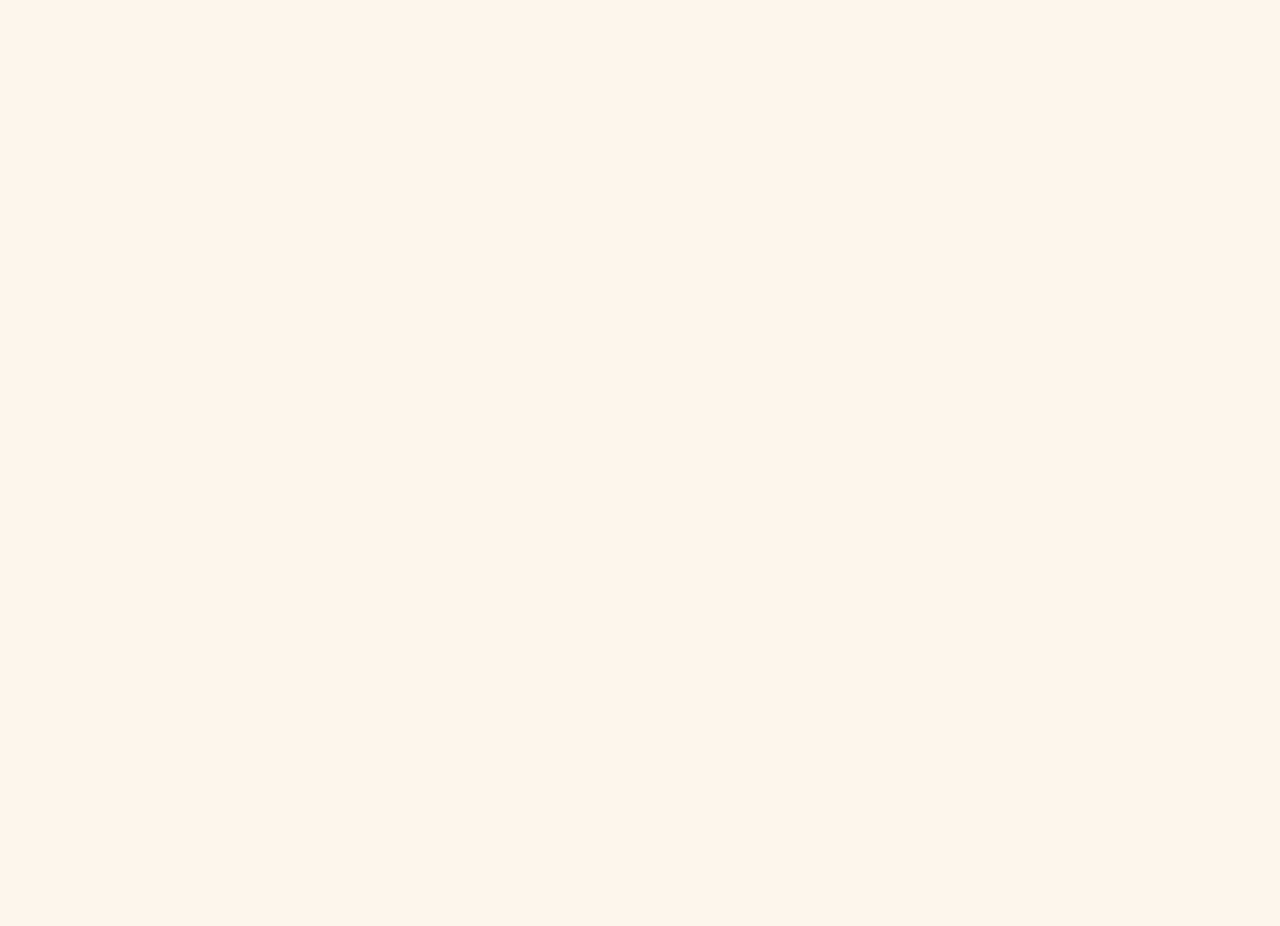
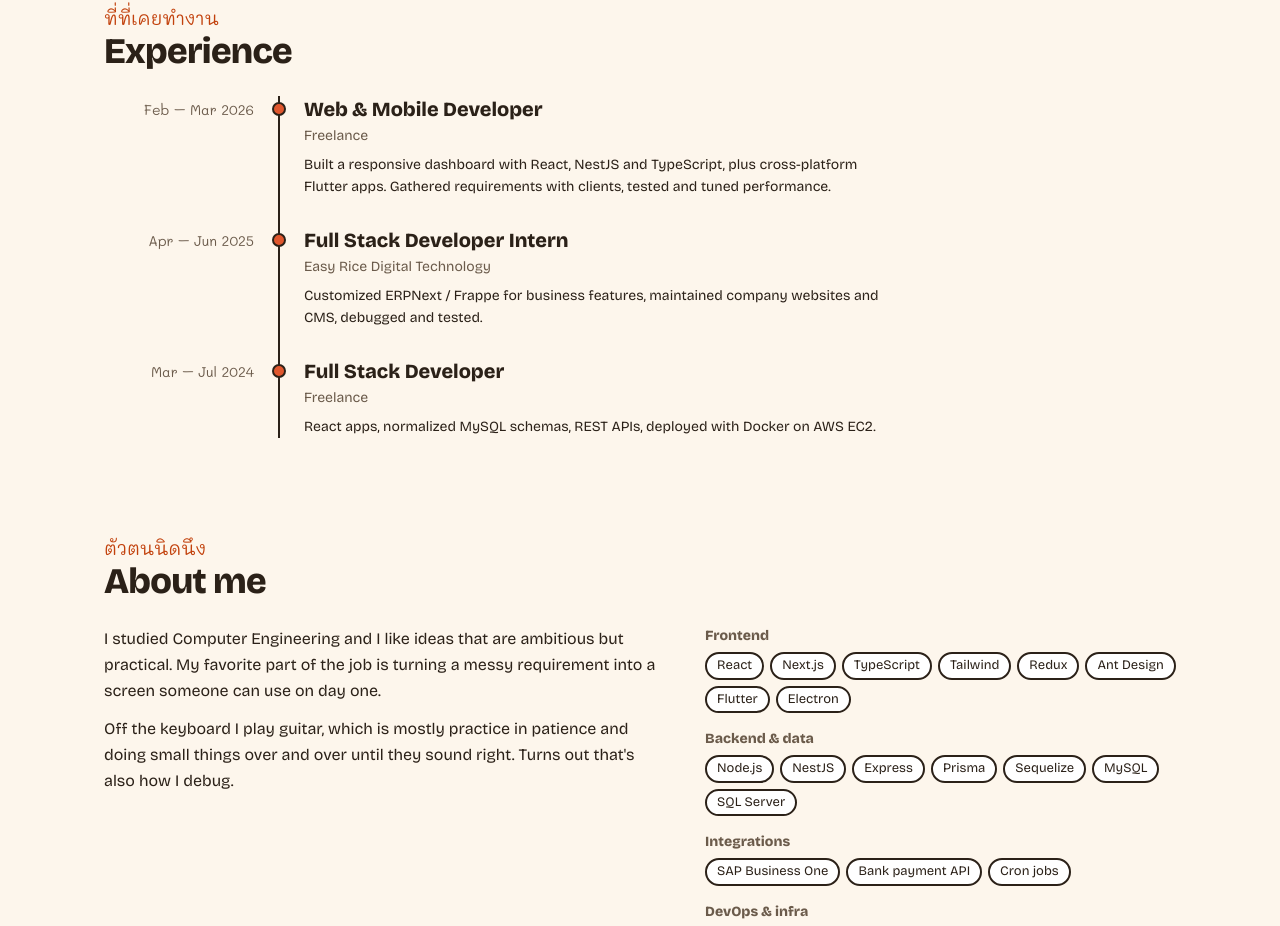
Before and after one commit to R3SONANC3/Portfolio, a Next.js app: page / in a window 1280 px wide. Shown: the part 2055-2981 px from the top of the page. Before the commit the page ends 2080 px from the top, so only its background shows below. Built offline with nearby package versions, Linux system fonts and the light colour scheme; a web font is replaced by a local one.

Commit message:
feat: experience timeline and about section
Co-Authored-By: Claude Opus 5.5 <noreply@anthropic.com>

```diff
--- a/src/app/page.tsx
+++ b/src/app/page.tsx
@@ -1,11 +1,15 @@
 import Hero from '@/components/sections/Hero'
 import Work from '@/components/sections/Work'
+import Experience from '@/components/sections/Experience'
+import About from '@/components/sections/About'
 
 export default function Home() {
   return (
     <main id="home">
       <Hero />
       <Work />
+      <Experience />
+      <About />
     </main>
   )
 }
--- /dev/null
+++ b/src/components/sections/About.tsx
@@ -0,0 +1,43 @@
+'use client'
+
+import { useLanguage } from '@/components/LanguageProvider'
+import { content } from '@/data/content'
+
+export default function About() {
+  const { language } = useLanguage()
+  const t = content[language].about
+
+  return (
+    <section id="about" className="mx-auto max-w-6xl scroll-mt-20 px-5 py-12 md:px-10">
+      <p className="font-hand text-lg text-orange-deep">{t.kicker}</p>
+      <h2 className="mb-6 text-3xl font-extrabold tracking-[-0.02em] md:text-4xl">{t.title}</h2>
+      <div className="grid gap-8 md:grid-cols-[1.2fr_1fr] md:gap-9">
+        <div className="min-w-0 space-y-3">
+          {t.body.map((para) => (
+            <p key={para} className="leading-relaxed">
+              {para}
+            </p>
+          ))}
+        </div>
+        <div className="min-w-0">
+          {t.groups.map((g) => (
+            <div key={g.name} className="mb-4">
+              <h3 className="mb-1.5 text-sm font-bold text-muted">{g.name}</h3>
+              <ul className="flex flex-wrap gap-1.5">
+                {g.items.map((item) => (
+                  <li key={item} className="rounded-full border-2 border-ink bg-white px-2.5 py-0.5 text-[13px]">
+                    {item}
+                  </li>
+                ))}
+              </ul>
+            </div>
+          ))}
+          <div className="mt-6 -rotate-1 rounded-2xl border-2 border-ink bg-sun px-4 py-3 text-sm">
+            <b>{t.degree}</b>
+            <p className="font-hand">{t.languages}</p>
+          </div>
+        </div>
+      </div>
+    </section>
+  )
+}
--- /dev/null
+++ b/src/components/sections/Experience.tsx
@@ -0,0 +1,33 @@
+'use client'
+
+import { useLanguage } from '@/components/LanguageProvider'
+import { content } from '@/data/content'
+import { experience } from '@/data/experience'
+
+export default function Experience() {
+  const { language } = useLanguage()
+  const t = content[language].experience
+  const th = language === 'th'
+
+  return (
+    <section id="experience" className="mx-auto max-w-6xl scroll-mt-20 px-5 py-12 md:px-10">
+      <p className="font-hand text-lg text-orange-deep">{t.kicker}</p>
+      <h2 className="mb-6 text-3xl font-extrabold tracking-[-0.02em] md:text-4xl">{t.title}</h2>
+      <ol className="mt-5">
+        {experience.map((job) => (
+          <li key={job.id} className="group md:grid md:grid-cols-[150px_1fr] md:gap-x-6">
+            <p className="min-w-0 pb-1 pl-6 pt-1 font-hand text-sm text-muted md:p-0 md:pt-1 md:text-right">
+              <time>{job.shortDuration}</time>
+            </p>
+            <div className="relative min-w-0 border-l-2 border-ink pb-7 pl-6 group-last:pb-0">
+              <span aria-hidden className="absolute -left-2 top-1.5 size-3.5 rounded-full border-2 border-ink bg-orange" />
+              <h3 className="text-xl font-extrabold leading-snug">{job.title}</h3>
+              <p className="mb-2 mt-0.5 text-sm text-muted">{job.shortCompany}</p>
+              <p className="max-w-xl text-sm leading-relaxed">{th ? job.summaryTh : job.summary}</p>
+            </div>
+          </li>
+        ))}
+      </ol>
+    </section>
+  )
+}
--- a/src/data/content.ts
+++ b/src/data/content.ts
@@ -27,9 +27,28 @@ const en = {
     archAlt:
       'Architecture: the POS desktop app (Electron) and the Admin web app (Next.js) talk to the API (Node/Express), which stores data in SQL Server and integrates with SAP Business One and the bank API.',
   },
-  experience: {},
+  experience: { kicker: 'ที่ที่เคยทำงาน', title: 'Experience' },
   notes: {},
-  about: {},
+  about: {
+    kicker: 'ตัวตนนิดนึง',
+    title: 'About me',
+    // TODO(Jeerapat): replace with your own words
+    body: [
+      'I studied Computer Engineering and I like ideas that are ambitious but practical. My favorite part of the job is turning a messy requirement into a screen someone can use on day one.',
+      "Off the keyboard I play guitar, which is mostly practice in patience and doing small things over and over until they sound right. Turns out that's also how I debug.",
+    ],
+    groups: [
+      { name: 'Frontend', items: ['React', 'Next.js', 'TypeScript', 'Tailwind', 'Redux', 'Ant Design', 'Flutter', 'Electron'] },
+      { name: 'Backend & data', items: ['Node.js', 'NestJS', 'Express', 'Prisma', 'Sequelize', 'MySQL', 'SQL Server'] },
+      { name: 'Integrations', items: ['SAP Business One', 'Bank payment API', 'Cron jobs'] },
+      {
+        name: 'DevOps & infra',
+        items: ['Docker', 'Docker Compose', 'Harbor', 'Traefik v3', 'HTTPS / certificates', 'Linux troubleshooting', 'Jenkins', 'AWS EC2', 'Vercel', 'Git'],
+      },
+    ],
+    degree: 'B.Eng. Computer Engineering',
+    languages: 'Thai (native) · English',
+  },
   contact: {},
   footer: { madeIn: 'made in Phrae' },
   errors: {},
@@ -64,9 +83,25 @@ const th: Copy = {
     archAlt:
       'โครงสร้างระบบ: แอป POS บนเดสก์ท็อป (Electron) และเว็บ Admin (Next.js) เชื่อมกับ API (Node/Express) ซึ่งเก็บข้อมูลใน SQL Server และเชื่อมต่อกับ SAP Business One และ API ของธนาคาร',
   },
-  experience: {},
+  experience: { kicker: "where I've worked", title: 'ประสบการณ์ทำงาน' },
   notes: {},
-  about: {},
+  about: {
+    kicker: 'a bit about me',
+    title: 'เกี่ยวกับผม',
+    // TODO(Jeerapat): replace with your own words
+    body: [
+      'ผมเรียนวิศวกรรมคอมพิวเตอร์ และชอบไอเดียที่ทะเยอทะยานแต่ทำได้จริง ส่วนที่ชอบที่สุดของงานคือการเปลี่ยนความต้องการที่ยังสะเปะสะปะให้เป็นหน้าจอที่คนใช้งานได้ตั้งแต่วันแรก',
+      'นอกเวลางานผมเล่นกีตาร์ ซึ่งส่วนใหญ่คือการฝึกความอดทน ทำเรื่องเล็ก ๆ ซ้ำแล้วซ้ำอีกจนเสียงออกมาถูกต้อง ซึ่งก็เป็นวิธีเดียวกับที่ผมดีบักโค้ดเหมือนกัน',
+    ],
+    groups: [
+      { name: 'ฟรอนต์เอนด์', items: en.about.groups[0].items },
+      { name: 'แบ็กเอนด์และข้อมูล', items: en.about.groups[1].items },
+      { name: 'การเชื่อมต่อระบบ', items: en.about.groups[2].items },
+      { name: 'DevOps และโครงสร้างพื้นฐาน', items: en.about.groups[3].items },
+    ],
+    degree: 'ปริญญาตรี วิศวกรรมคอมพิวเตอร์',
+    languages: 'ไทย (ภาษาแม่) · English',
+  },
   contact: {},
   footer: { madeIn: 'ทำที่แพร่' },
   errors: {},
--- a/src/data/experience.ts
+++ b/src/data/experience.ts
@@ -1,7 +1,13 @@
 export const experience = [
     {
         id: 'freelance-2026',
-        title: 'Web Developer & Mobile Developer',
+        shortDuration: 'Feb – Mar 2026',
+        shortCompany: 'Freelance',
+        summary:
+            'Built a responsive dashboard with React, NestJS and TypeScript, plus cross-platform Flutter apps. Gathered requirements with clients, tested and tuned performance.',
+        summaryTh:
+            'สร้างแดชบอร์ดแบบ responsive ด้วย React, NestJS และ TypeScript รวมถึงแอปมือถือข้ามแพลตฟอร์มด้วย Flutter คุยรวบรวมความต้องการกับลูกค้า ทดสอบ และปรับปรุงประสิทธิภาพ',
+        title: 'Web & Mobile Developer',
         company: 'Freelance',
         duration: 'Feb 2026 - Mar 2026',
         description:
@@ -16,6 +22,12 @@ export const experience = [
     },
     {
         id: 'easy-rice-2025',
+        shortDuration: 'Apr – Jun 2025',
+        shortCompany: 'Easy Rice Digital Technology',
+        summary:
+            'Customized ERPNext / Frappe for business features, maintained company websites and CMS, debugged and tested.',
+        summaryTh:
+            'ปรับแต่ง ERPNext / Frappe เพื่อรองรับฟีเจอร์ทางธุรกิจ ดูแลเว็บไซต์และ CMS ของบริษัท พร้อมดีบักและทดสอบ',
         title: 'Full Stack Developer Intern',
         company: 'EASY RICE DIGITAL TECHNOLOGY CO.',
         duration: 'Apr 2025 - Jun 2025',
@@ -31,6 +43,12 @@ export const experience = [
     },
     {
         id: 'freelance-2024',
+        shortDuration: 'Mar – Jul 2024',
+        shortCompany: 'Freelance',
+        summary:
+            'React apps, normalized MySQL schemas, REST APIs, deployed with Docker on AWS EC2.',
+        summaryTh:
+            'พัฒนาแอปด้วย React ออกแบบฐานข้อมูล MySQL แบบ normalize สร้าง REST API และ deploy ด้วย Docker บน AWS EC2',
         title: 'Full Stack Developer',
         company: 'Freelance',
         duration: 'Mar 2024 - Jul 2024',
```
